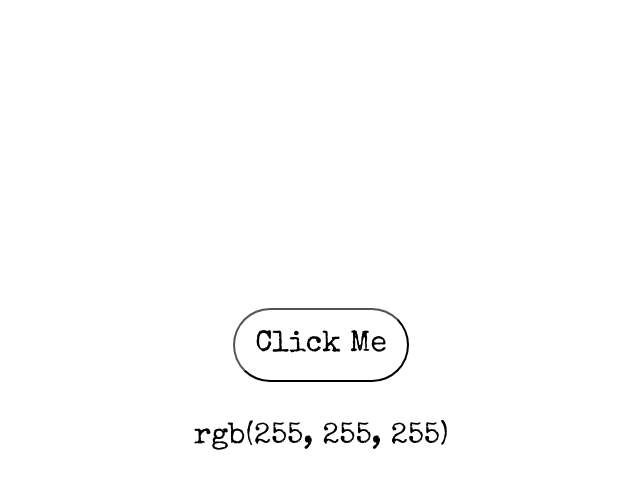
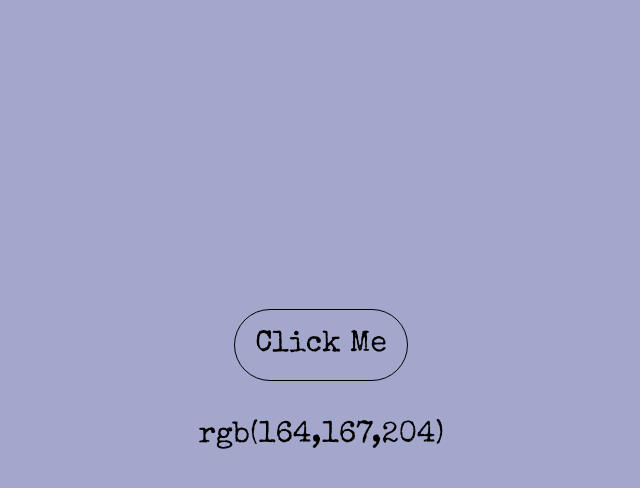
Before and after one commit to alm0ndjjoy/RGB-generator, a plain HTML site: page index.html in a window 1280 px wide. Both pictures are taken after a click on the button "Click Me". Shown: the whole page, without its empty margins (319-959 px from the left). Drawn offline with nearby package versions, Linux system fonts and the light colour scheme.

Commit message:
Updated script.js and cleaned up code.

```diff
--- a/index.html
+++ b/index.html
@@ -10,11 +10,11 @@
     <link href="https://fonts.googleapis.com/css2?family=Special+Elite&display=swap" rel="stylesheet">
     <title>RGB</title>
 </head>
-<body>
-    <button id="btn">Click Me</button>
-    <div id="rgb">rgb(255, 255, 255)</div>
-
-
+<body id ="bg" >
+    <!-- click me button -->
+    <button id="btn" onClick="rgbNum()">Click Me</button>
+    <!-- rgb -->
+    <div id="rgb" onClick ="rbg">rgb(255, 255, 255)</div>
 
 
 <script src="./script.js"></script>
--- a/script.js
+++ b/script.js
@@ -1,9 +1,19 @@
+// grab elements
+const body = document.getElementById("bg");
 
-function randomizer (min, max){
-    let min = 0;
-    let max = 255;
+const rgb = document.getElementById("rgb");
 
+//generates a random number from 0-255
+function randomizer (){
+    const random = Math.floor((Math.random()*255) + 1 );
+    return random;
+}
 
-
+//sets rgb
+function rgbNum(){
+    const r = randomizer();
+    const b = randomizer();
+    const g = randomizer();
+    body.style.backgroundColor = `rgb(${r},${g},${b})`;
+    rgb.textContent = `rgb(${r},${g},${b})`;
 }
-// create a function that generates a random number from 0-255
--- a/style.css
+++ b/style.css
@@ -1,3 +1,4 @@
+/* root */
 * {
   margin: 0;
   padding: 0;
@@ -5,6 +6,7 @@
   font-family: "Special Elite", cursive;
 }
 
+/* general styles */
 body {
   display: flex;
   justify-content: center;
@@ -17,6 +19,7 @@ body {
   border-radius: 50px;
   font-size: 30px;
   background: none;
+  border: 1px solid black;
 }
 #btn:hover {
   background: black;
```
